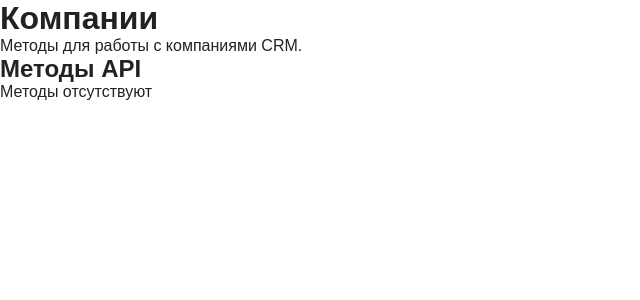
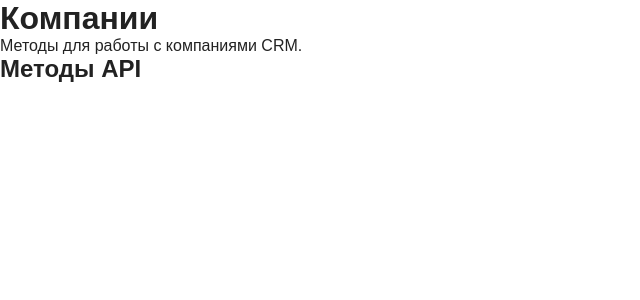
Before and after one commit to BelialALu/amoCRM_API_Search, a React (Vite) app: page /entity/companies in a window 1280 px wide. Shown: the top 300 px of the page, without its empty margins (0-640 px from the left). Built offline with nearby package versions, Linux system fonts and the light colour scheme.

Commit message:
переработана структура хранения методов и добавлена навигация к страницам методов

```diff
--- a/src/components/MethodCard.jsx
+++ b/src/components/MethodCard.jsx
@@ -0,0 +1,35 @@
+import { Link } from "react-router-dom";
+
+function MethodCard({ method }) {
+
+    return (
+
+        <div className="method-card">
+
+            <h3>{method.title}</h3>
+
+            <p>
+
+                <strong>{method.method}</strong>
+
+                {" "}
+
+                {method.endpoint}
+
+            </p>
+
+            <p>{method.description}</p>
+
+            <Link to={`/method/${method.id}`}>
+
+                Подробнее
+
+            </Link>
+
+        </div>
+
+    );
+
+}
+
+export default MethodCard;
--- a/src/data/methods.js
+++ b/src/data/methods.js
@@ -1,39 +1,147 @@
-import { commonParams } from "./parameters";
-
-export const methods = {
-    leads: [
+export const methods = [
     {
         id: "get-leads",
-            title: "Получение списка сделок",
+
+        entity: "leads",
+
+        title: "Список сделок",
+
         method: "GET",
+
         endpoint: "/api/v4/leads",
-            description: "Метод получения списка сделок CRM.",
-            restrictions: "Требуется авторизация.",
-            inputParams: [
-                commonParams.page,
-                commonParams.limit
+
+        description:
+            "Метод позволяет получить список сделок в аккаунте.",
+
+        restrictions: [
+            "Метод доступен в соответствии с правами пользователя."
         ],
-            outputParams: [],
-            headers: {
-                success: ["Content-Type: application/json"],
-                error: ["Content-Type: application/problem+json"]
-            },
+
+        queryParameters: [
+            "with",
+            "page",
+            "limit",
+            "query",
+            "filter",
+            "order"
+        ],
+
+        responseParameters: [
+            "id",
+            "name",
+            "price",
+            "responsible_user_id",
+            "group_id",
+            "status_id",
+            "pipeline_id",
+            "loss_reason_id",
+            "source_id",
+            "created_by",
+            "updated_by",
+            "closed_at",
+            "created_at",
+            "updated_at",
+            "closest_task_at",
+            "is_deleted",
+            "custom_fields_values",
+            "score",
+            "account_id"
+        ],
+
+        withParameters: [
+            "catalog_elements",
+            "contacts",
+            "loss_reason",
+            "only_deleted",
+            "source",
+            "source_id",
+            "is_price_modified_by_robot"
+        ],
+
         responseCodes: [
             {
                 code: 200,
-                    description: "Успешный запрос"
+                description: "Запрос выполнен успешно"
             },
             {
                 code: 401,
-                    description: "Ошибка авторизации"
-                }
-            ],
-            requestExample: "GET /api/v4/leads?page=1&limit=50",
-            responseExample: "{}",
-            relatedMethods: []
+                description: "Пользователь не авторизован"
+            },
+            {
+                code: 402,
+                description: "Аккаунт не оплачен"
             }
         ],
 
-    contacts: [],
-    companies: []
-};
+        successContentType: "application/hal+json",
+
+        errorContentType: "application/problem+json",
+
+        exampleResponse: `{
+    "_page": 2,
+    "_embedded": {
+        "leads": []
+    }
+}`
+    },
+
+    {
+        id: "get-lead-by-id",
+
+        entity: "leads",
+
+        title: "Получение сделки по ID",
+
+        method: "GET",
+
+        endpoint: "/api/v4/leads/{id}",
+
+        description:
+            "Метод позволяет получить данные конкретной сделки по ID."
+    },
+
+    {
+        id: "add-leads",
+
+        entity: "leads",
+
+        title: "Добавление сделок",
+
+        method: "POST",
+
+        endpoint: "/api/v4/leads",
+
+        description:
+            "Метод позволяет добавлять сделки в аккаунт пакетно."
+    },
+
+    {
+        id: "add-complex-leads",
+
+        entity: "leads",
+
+        title: "Комплексное добавление сделок",
+
+        method: "POST",
+
+        endpoint: "/api/v4/leads/complex",
+
+        description:
+            "Метод позволяет добавить сделку вместе с контактом и компанией."
+    },
+
+    {
+        id: "update-leads",
+
+        entity: "leads",
+
+        title: "Редактирование сделок",
+
+        method: "PATCH",
+
+        endpoint: "/api/v4/leads",
+
+        description:
+            "Метод позволяет редактировать сделки."
+    }
+];
--- a/src/data/parameters.js
+++ b/src/data/parameters.js
@@ -1,18 +1,65 @@
-export const commonParams = {
+export const parameters = {
 
     page: {
         name: "page",
         type: "integer",
-        description:
-            "Номер страницы."
+        category: "query",
+        description: "Номер страницы."
     },
-
 
     limit: {
         name: "limit",
         type: "integer",
-        description:
-            "Количество элементов на странице."
+        category: "query",
+        description: "Количество элементов на странице."
+    },
+
+    query: {
+        name: "query",
+        type: "string | integer",
+        category: "query",
+        description: "Поисковый запрос."
+    },
+
+    filter: {
+        name: "filter",
+        type: "object",
+        category: "query",
+        description: "Фильтр выборки."
+    },
+
+    order: {
+        name: "order",
+        type: "object",
+        category: "query",
+        description: "Сортировка результатов."
+    },
+
+    with: {
+        name: "with",
+        type: "string",
+        category: "query",
+        description: "Добавляет дополнительные данные в ответ."
+    },
+
+    id: {
+        name: "id",
+        type: "integer",
+        category: "response",
+        description: "Уникальный идентификатор сущности."
+    },
+
+    name: {
+        name: "name",
+        type: "string",
+        category: "response",
+        description: "Название сущности."
+    },
+
+    price: {
+        name: "price",
+        type: "integer",
+        category: "response",
+        description: "Бюджет сделки."
     }
-
 };
--- a/src/pages/EntityPage.jsx
+++ b/src/pages/EntityPage.jsx
@@ -1,12 +1,21 @@
 import { useParams } from "react-router-dom";
+
 import { entities } from "../data/entities";
 import { methods } from "../data/methods";
 
+import MethodCard from "../components/MethodCard";
+
 function EntityPage() {
+
     const { entityId } = useParams();
 
-    const entity = entities.find(item => item.id === entityId);
-    const entityMethods = methods[entityId] || [];
+    const entity = entities.find(
+        item => item.id === entityId
+    );
+
+    const entityMethods = methods.filter(
+        method => method.entity === entityId
+    );
 
     if (!entity) {
         return <h1>Сущность не найдена</h1>;
@@ -14,22 +23,22 @@ function EntityPage() {
 
     return (
         <div>
+
             <h1>{entity.title}</h1>
+
             <p>{entity.description}</p>
 
             <h2>Методы API</h2>
 
-            {entityMethods.length === 0 ? (
-                <p>Методы отсутствуют</p>
-            ) : (
-                entityMethods.map(method => (
-                    <div key={method.id}>
-                        <h3>{method.title}</h3>
-                        <p>{method.method} {method.endpoint}</p>
-                        <p>{method.description}</p>
-                    </div>
-                ))
-            )}
+            {entityMethods.map(method => (
+
+                <MethodCard
+                    key={method.id}
+                    method={method}
+                />
+
+            ))}
+
         </div>
     );
 }
--- a/src/pages/MethodPage.jsx
+++ b/src/pages/MethodPage.jsx
@@ -1,15 +1,45 @@
 import { useParams } from "react-router-dom";
 
+import { methods } from "../data/methods";
+
 function MethodPage() {
+
     const { methodId } = useParams();
 
+    const method = methods.find(
+        item => item.id === methodId
+    );
+
+    if (!method) {
+        return <h1>Метод не найден</h1>;
+    }
+
     return (
-        <>
-            <h1>{methodId}</h1>
 
-            <p>Страница метода</p>
-        </>
+        <div>
+
+            <h1>{method.title}</h1>
+
+            <h2>
+
+                {method.method}
+
+                {" "}
+
+                {method.endpoint}
+
+            </h2>
+
+            <p>
+
+                {method.description}
+
+            </p>
+
+        </div>
+
     );
+
 }
 
 export default MethodPage;
```
Lines whose indentation alone changed are shown as unchanged.
